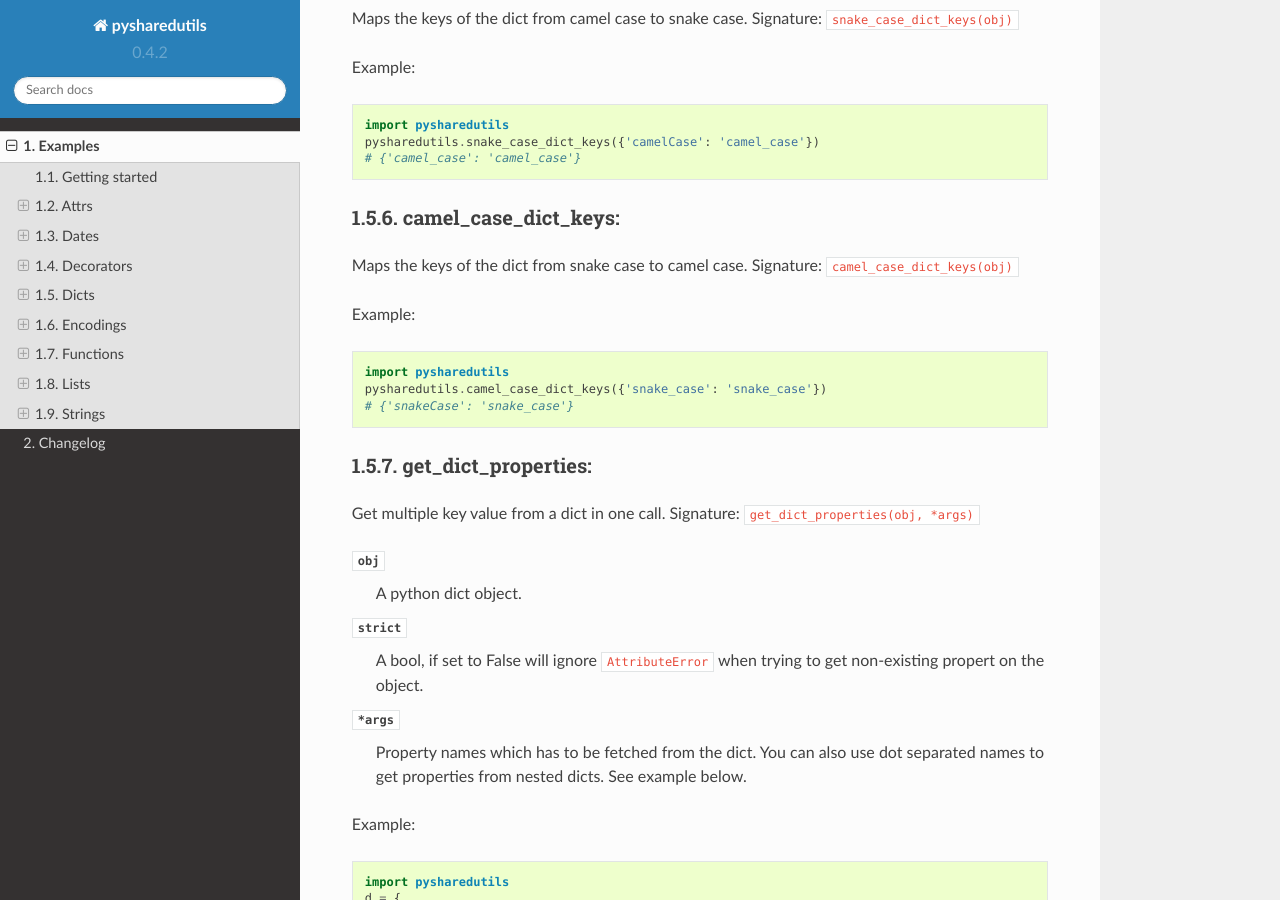
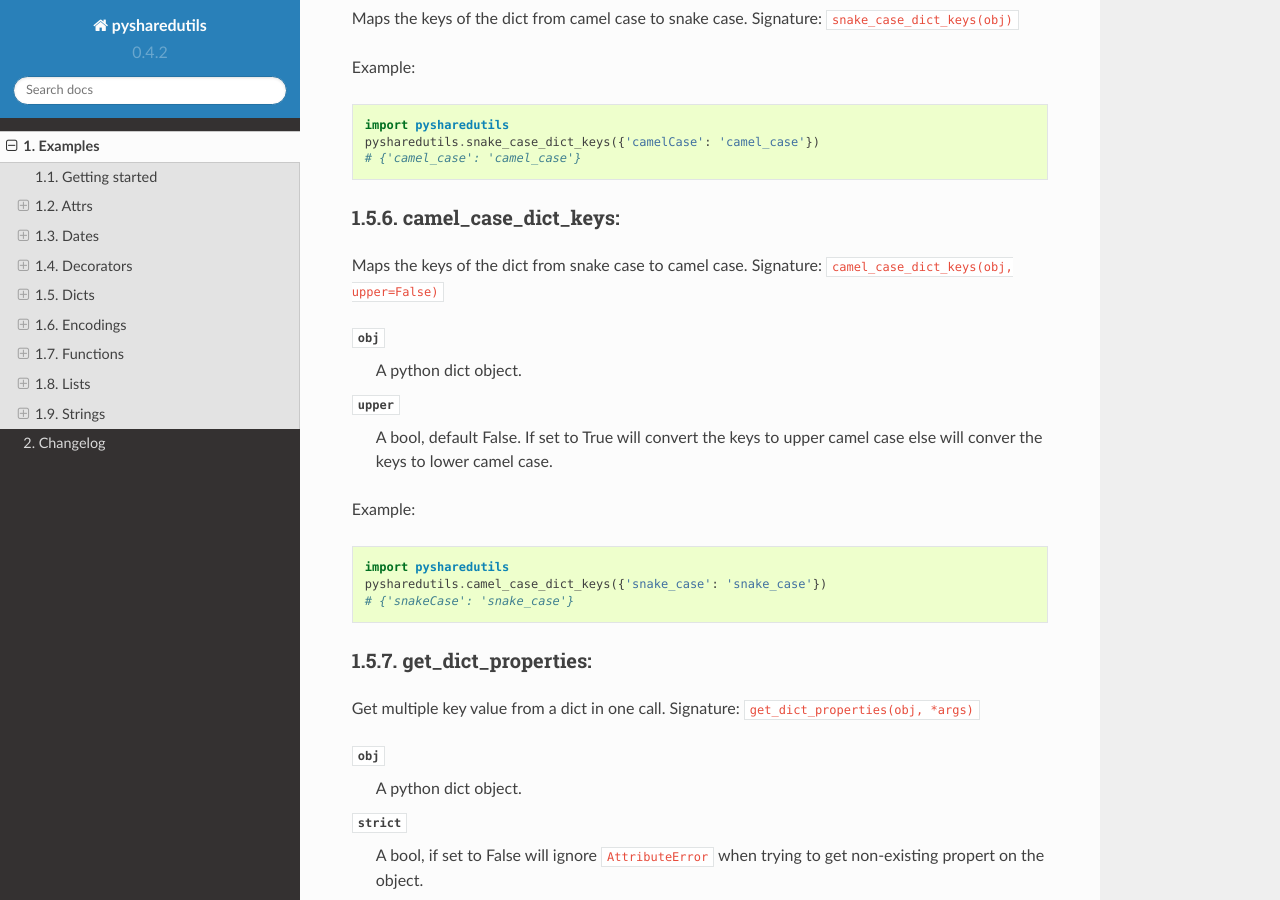
Before and after one commit to joeljames/py-shared-utils, a Sphinx documentation site: the page built from docs/examples.rst, in a window 1280 px wide and 900 px high, scrolled down 4753 px. Built offline with Sphinx 7.4.7 and the Read the Docs theme 2.0.0, drawn with Linux system fonts in a browser that asks for light colours; some of the changed text lies outside the part shown.

Commit message:
Update docs

```diff
--- a/docs/examples.rst
+++ b/docs/examples.rst
@@ -214,7 +214,13 @@
 
 camel_case_dict_keys:
 ---------------------
-Maps the keys of the dict from snake case to camel case. Signature: ``camel_case_dict_keys(obj)``
+Maps the keys of the dict from snake case to camel case. Signature: ``camel_case_dict_keys(obj, upper=False)``
+
+:attr:`obj`
+    A python dict object.
+
+:attr:`upper`
+    A bool, default False. If set to True will convert the keys to upper camel case else will conver the keys to lower camel case.
 
 Example::
 
@@ -450,10 +456,13 @@
 
 snake_to_camel_case:
 --------------------
-Converts a snake case word to camel case. Signature: ``snake_to_camel_case(word)``
+Converts a snake case word to camel case. Signature: ``snake_to_camel_case(word, upper=False)``
 
 :attr:`word`
     A string that needs to be converted to camel case.
+
+:attr:`upper`
+    A bool, default False. If set to True will convert the word to upper camel case else will conver the word to lower camel case.
 
 
 Example::
```
